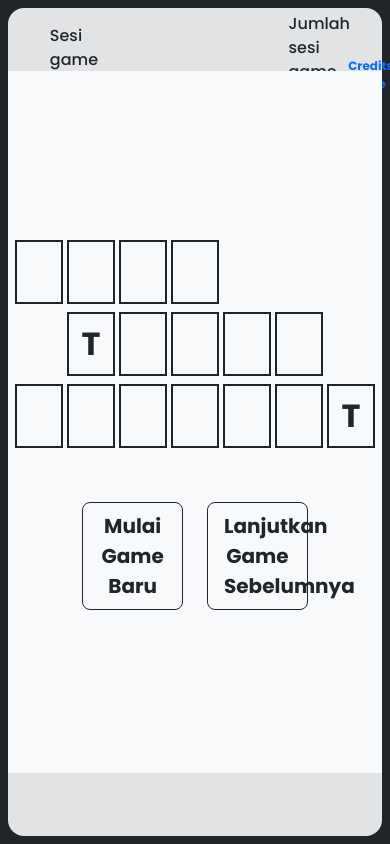
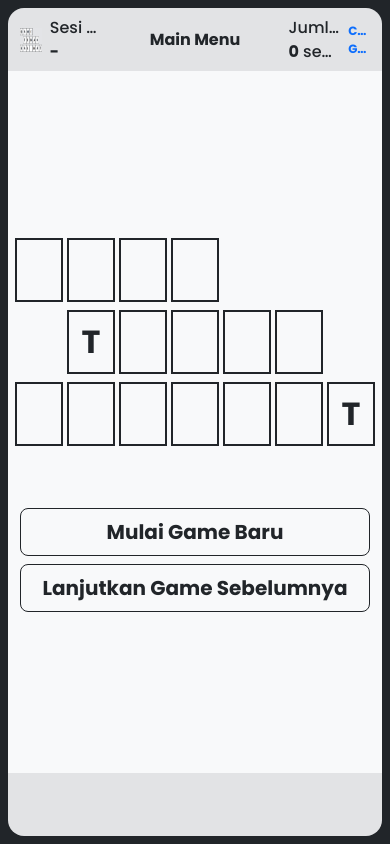
Before and after one commit to Joko-P/laravel-words-puzzle-game, a Laravel app: page / in a window 390 px wide. Run offline with Laravel 12, Linux system fonts and the light colour scheme.

Commit message:
Keep layout intact when zooming in
- Layout shell is now at least one screen tall instead of fixed to it:
  header/footer keep their 7.5vh minimum but can grow, content stays
  centred via auto margins so tall content scrolls instead of being
  clipped at the top, and w-100 replaces vw-100 to stop sideways scroll
- Game screen: letter boxes and keyboard keys shrink to fit (never
  larger than the original 3x4rem / 3.5rem); each bottom column now owns
  its title so the 2/4/1/5 row stays as-is from md up and stacks below
- Lobby and main menu columns stack below md; game over list gets a
  minimum width and the dividers no longer use 100vw

Co-Authored-By: Claude Opus 5.5 <noreply@anthropic.com>

```diff
--- a/resources/views/game-views/game-over-screen.blade.php
+++ b/resources/views/game-views/game-over-screen.blade.php
@@ -52,8 +52,9 @@
     </div>
     @endif
 </div>
-<hr style="width: calc(100vw - 6rem);">
-<div class="d-flex flex-column justify-content-start align-items-center overflow-y-auto" style="max-width: 25vw; width: 25vw; height: 16rem; max-height: 16rem;">
+<hr class="content-divider">
+{{-- Lebar 25vw seperti desain awal, tapi minimal 20rem supaya tidak terlalu sempit saat di-zoom --}}
+<div class="d-flex flex-column justify-content-start align-items-center overflow-y-auto" style="width: min(100%, max(25vw, 20rem)); height: 16rem; max-height: 16rem;">
     @for ($i = 3; $i < count($leaderBoard); $i++)
     <div class="d-flex flex-row align-items-center justify-content-start p-3 my-1 border border-2 border-dark bg-white w-100 rounded-3">
         <p class="m-0 fw-bold fs-5 pe-2">{{ $i + 1 }}.</p>
--- a/resources/views/game-views/main-menu.blade.php
+++ b/resources/views/game-views/main-menu.blade.php
@@ -44,11 +44,11 @@
 <div id="game-icon-area">
 
 </div>
-<div class="row m-0 mt-5 d-flex flex-row justify-content-center align-items-center w-100">
-    <div class="col-4">
+<div class="row m-0 mt-5 gy-2 gy-sm-0 d-flex flex-row justify-content-center align-items-center w-100">
+    <div class="col-12 col-sm-6 col-md-4">
         <button type="button" class="btn btn-lg btn-outline-dark w-100 fw-bold" id="newGameBtn">Mulai Game Baru</button>
     </div>
-    <div class="col-4">
+    <div class="col-12 col-sm-6 col-md-4">
         <button type="button" class="btn btn-lg btn-outline-dark w-100 fw-bold" id="resumeGameBtn">Lanjutkan Game Sebelumnya</button>
     </div>
 </div>
--- a/resources/views/layouts/main-layout.blade.php
+++ b/resources/views/layouts/main-layout.blade.php
@@ -41,16 +41,49 @@
         .profile-pic-container {
             scale: 0.75;
         }
+
+        /* Layout dasar: tampilan pas 1 layar seperti biasa, tapi kalau di-zoom dan kontennya
+           tidak muat, halaman bisa di-scroll (bukan terpotong / saling tumpuk) */
+        .app-shell {
+            min-height: 100vh;
+        }
+        .main-header-area,
+        .main-footer-area {
+            min-height: 7.5vh;
+            flex-shrink: 0;
+        }
+        .main-header-area p,
+        .main-header-area h2 {
+            white-space: nowrap;
+            overflow: hidden;
+            text-overflow: ellipsis;
+        }
+        .main-header-area h2 {
+            font-size: clamp(1rem, 2.5vw, 2rem);
+        }
+        .main-header-logo {
+            max-height: 5vh;
+            min-height: 1.5rem;
+        }
+        /* margin auto (bukan justify-content center) supaya konten yang lebih tinggi dari layar
+           tidak terpotong di bagian atas */
+        .main-content-inner {
+            margin-block: auto;
+        }
+        .content-divider {
+            align-self: stretch;
+            margin-inline: 2rem;
+        }
     </style>
     @stack('css')
 </head>
 <body>
-    <div class="d-flex flex-column bg-dark vw-100 vh-100 p-2 align-items-center justify-content-center" style="max-height: 100vh; max-width: 100vw;">
-        <div class="w-100 bg-secondary-subtle main-header-area h-100 py-1 px-2 rounded-top-4" style="max-height: 7.5vh;">
-            <div class="row m-0 gx-2 d-flex flex-row justify-content-between align-items-center w-100 h-100">
+    <div class="app-shell d-flex flex-column bg-dark w-100 p-2 align-items-center">
+        <div class="w-100 bg-secondary-subtle main-header-area d-flex align-items-center py-1 px-2 rounded-top-4">
+            <div class="row m-0 gx-2 d-flex flex-row justify-content-between align-items-center w-100">
                 <div class="col-1">
                     <a href="/">
-                        <img src="{{ asset('images/game-icon.png') }}" alt="Game Icon" class="img-fluid" style="max-height: 5vh;">
+                        <img src="{{ asset('images/game-icon.png') }}" alt="Game Icon" class="img-fluid main-header-logo">
                     </a>
                 </div>
                 <div class="col-2">
@@ -70,10 +103,12 @@
                 </div>
             </div>
         </div>
-        <div class="w-100 bg-light main-content-area flex-grow-1 d-flex flex-column align-items-center justify-content-center">
-            @yield('content')
+        <div class="w-100 bg-light main-content-area flex-grow-1 d-flex flex-column py-2">
+            <div class="main-content-inner w-100 d-flex flex-column align-items-center">
+                @yield('content')
+            </div>
         </div>
-        <div class="w-100 bg-secondary-subtle main-footer-area h-100 py-1 px-2 rounded-bottom-4" style="max-height: 7.5vh;">
+        <div class="w-100 bg-secondary-subtle main-footer-area py-1 px-2 rounded-bottom-4">
             @yield('footer-area')
         </div>
     </div>
```
Also changed, not shown: resources/views/game-views/game-screen.blade.php (+40 -26 lines), resources/views/game-views/lobby.blade.php (+8 -8 lines).
